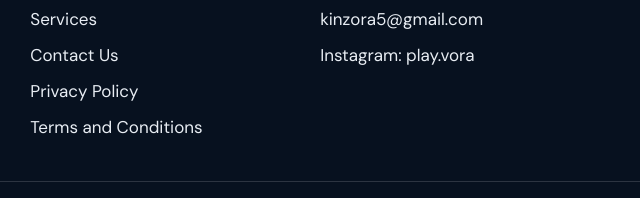
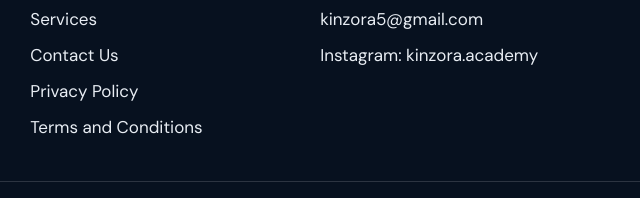
Before and after one commit to KINZORA-ACADEMY/Kinzora-academy, a plain HTML site: page terms.html in a window 1280 px wide. Shown: the part 1672-1870 px from the top of the page, 513-1153 px from the left. Drawn offline with Linux system fonts and the light colour scheme.

Commit message:
Update Instagram link in terms.html

```diff
--- a/terms.html
+++ b/terms.html
@@ -43,7 +43,7 @@
 <div><h3>Contact</h3><ul>
 <li><a href="tel:+917039715727">+91 7039715727</a></li><li><a href="tel:+919082219656">+91 90822 19656</a></li>
 <li><a href="mailto:kinzora5@gmail.com">kinzora5@gmail.com</a></li>
-<li><a href="https://www.instagram.com/play.vora/" target="_blank" rel="noopener noreferrer">Instagram: play.vora</a></li></ul></div>
+<li><a href="https://www.instagram.com/kinzora.academy?dmpr=MWJua3E1cWtieGUzNQ==" target="_blank" rel="noopener noreferrer">Instagram: kinzora.academy</a></li></ul></div>
 </div>
 <div class="legal"><span>&copy; <span id="year">2026</span> KINZORA ACADEMY. All rights reserved.</span><span>Programme availability is confirmed with the academy.</span></div>
 </div></footer>
```
